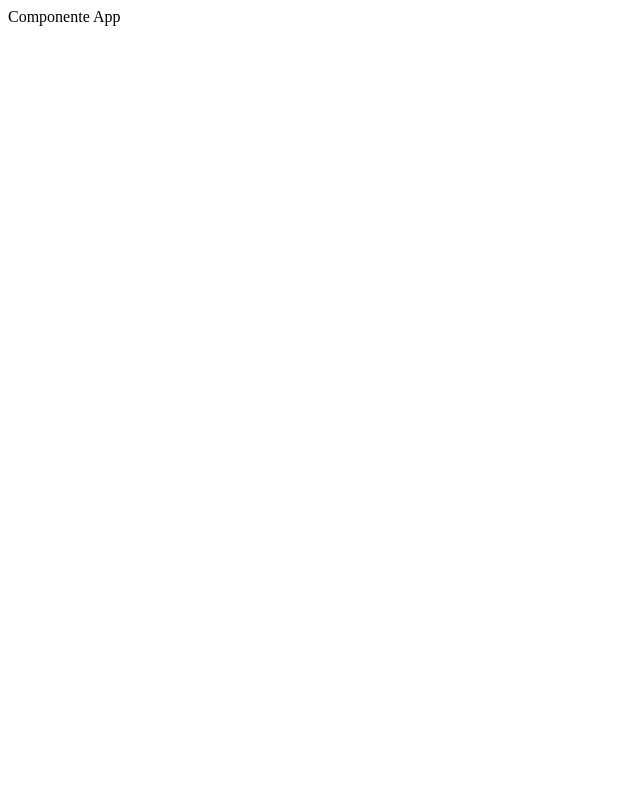
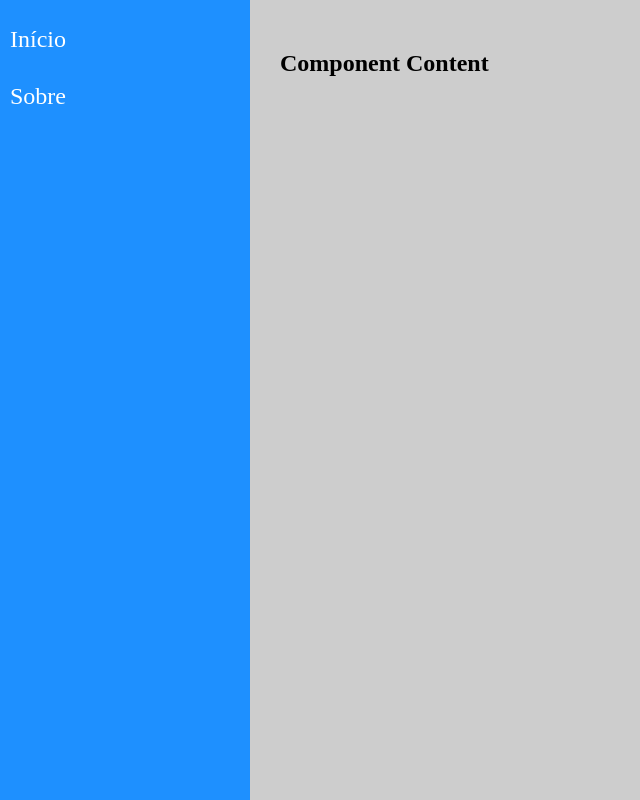
Before and after one commit to immerfallen/ReactRouter, a React (Create React App) app: page / in a window 1280 px wide. Shown: the whole page, without its empty margins (0-640 px from the left). Built offline with nearby package versions, Linux system fonts and the light colour scheme.

Commit message:
estilizacao basica dos componentes

```diff
--- a/src/components/layout/Content.css
+++ b/src/components/layout/Content.css
@@ -0,0 +1,8 @@
+.Content {
+    display: flex;
+    flex: 1;
+    background-color: #cdcdcd;
+}
+.Content h1 {
+    padding: 30px;
+}
--- a/src/components/layout/Content.jsx
+++ b/src/components/layout/Content.jsx
@@ -3,7 +3,7 @@
 
 const Content = props => (
     <aside className="Content">
-        Componente Content
+       <h1>Component Content</h1>
     </aside>
 )
 
--- a/src/components/layout/Menu.css
+++ b/src/components/layout/Menu.css
@@ -0,0 +1,31 @@
+.Menu {
+    display: flex;
+    flex-basis: 250px;
+    background-color: dodgerblue;
+}
+
+.Menu ul {
+    list-style: none;
+    padding: 0;
+}
+
+.Menu li {
+    display: flex;
+
+}
+.Menu nav {
+    flex: 1;
+}
+
+.Menu li a {
+    flex: 1;
+    padding: 10px;
+    text-decoration: none;
+    color: white;
+    font-size: 1.5rem;
+    margin-bottom: 10px;
+}
+
+.Menu li a:hover {
+background-color: #00000020;
+}
--- a/src/components/layout/Menu.jsx
+++ b/src/components/layout/Menu.jsx
@@ -3,7 +3,16 @@
 
 const Menu = props => (
     <aside className="Menu">
-        Componente Menu
+        <nav>
+            <ul>
+                <li>
+                    <a href="/">Início</a>
+                </li>
+                <li>
+                    <a href="/">Sobre</a>
+                </li>
+            </ul>
+        </nav>
     </aside>
 )
 
--- /dev/null
+++ b/src/index.css
@@ -0,0 +1,3 @@
+body {
+    margin: 0;
+}
--- a/src/index.js
+++ b/src/index.js
@@ -1,5 +1,6 @@
 import React from "react";
 import ReactDOM from "react-dom";
 import App from "./views/App";
+import './index.css'
 
 ReactDOM.render(<App></App>, document.getElementById("root"));
--- a/src/views/App.css
+++ b/src/views/App.css
@@ -1,3 +1,5 @@
 .App {
-
+ display: flex;
+ height: 100vh;
+ background-color: blue;
 }
--- a/src/views/App.jsx
+++ b/src/views/App.jsx
@@ -1,9 +1,12 @@
 import React from 'react'
+import Content from '../components/layout/Content'
+import Menu from '../components/layout/Menu'
 import './App.css'
 
 const App = props => (
     <div className="App">
-        Componente App
+        <Menu/>
+        <Content/>
     </div>
 )
 
```
